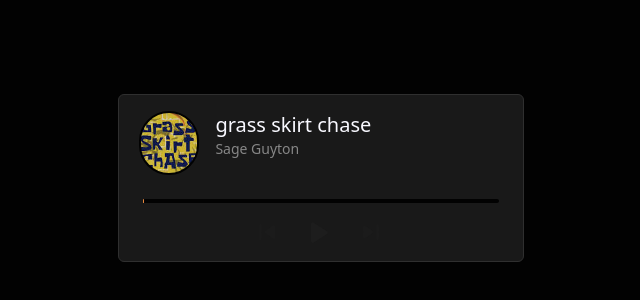
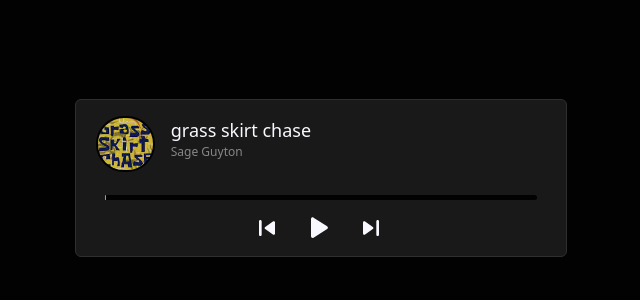
Before and after one commit to Massa-Albani4/music-player, a website: page public/index.html in a window 1280 px wide. Shown: the part 222-522 px from the top of the page, without its empty margins (319-959 px from the left). Drawn offline with Linux system fonts and the light colour scheme.

Commit message:
Update Playback buttons color

```diff
--- a/public/index.html
+++ b/public/index.html
@@ -60,7 +60,7 @@
                     fill-rule="evenodd"
                     clip-rule="evenodd"
                     d="M1 0C1.55 0 2 0.45 2 1V11C2 11.55 1.55 12 1 12C0.45 12 0 11.55 0 11V1C0 0.45 0.45 0 1 0ZM4.66 6.82L10.43 10.89C11.09 11.36 12.01 10.88 12.01 10.07V1.93C12.01 1.12 11.1 0.65 10.43 1.11L4.66 5.18C4.09 5.58 4.09 6.42 4.66 6.82Z"
-                    fill="#1B1B1B"
+                    fill="#F8F8FF"
                   />
                 </g>
                 <defs>
@@ -111,7 +111,7 @@
                           <path
                             d="M7,6.82 L7,17.18 C7,17.97 7.87,18.45 8.54,18.02 L16.68,12.84 C17.3,12.45 17.3,11.55 16.68,11.15 L8.54,5.98 C7.87,5.55 7,6.03 7,6.82 Z"
                             id="🔹Icon-Color"
-                            fill="#1D1D1D"
+                            fill="#F8F8FF"
                           ></path>
                         </g>
                       </g>
@@ -130,7 +130,7 @@
                   fill-rule="evenodd"
                   clip-rule="evenodd"
                   d="M1 0C0.448 0 0 0.448 0 1V7C0 7.552 0.448 8 1 8C1.552 8 2 7.552 2 7V1C2 0.448 1.552 0 1 0ZM6 1V7C6 7.552 5.552 8 5 8C4.448 8 4 7.552 4 7V1C4 0.448 4.448 0 5 0C5.552 0 6 0.448 6 1Z"
-                  fill="#1B1B1B"
+                  fill="#F8F8FF"
                 />
               </svg>
             </div>
@@ -172,7 +172,7 @@
                           <path
                             d="M7.58,16.89 L13.35,12.82 C13.91,12.42 13.91,11.58 13.35,11.19 L7.58,7.11 C6.91,6.65 6,7.12 6,7.93 L6,16.07 C6,16.88 6.91,17.35 7.58,16.89 Z M16,7 L16,17 C16,17.55 16.45,18 17,18 C17.55,18 18,17.55 18,17 L18,7 C18,6.45 17.55,6 17,6 C16.45,6 16,6.45 16,7 Z"
                             id="🔹Icon-Color"
-                            fill="#1b1b1b"
+                            fill="#F8F8FF"
                           ></path>
                         </g>
                       </g>
--- a/tailwind.config.js
+++ b/tailwind.config.js
@@ -11,10 +11,15 @@
         "gray-400": "#878787",
         white: "#F8F8FF"
       },
+      screens: {
+        "2xl": "1920px",
+        "xl": "1440px",
+        sm: "432px"
+      }
     },
     fontFamily: {
       Montserrat: ["Montserrat", "sans-serif"],
-    },
+    }
   },
   plugins: [],
 };
```
Also changed, not shown: public/output.css.
